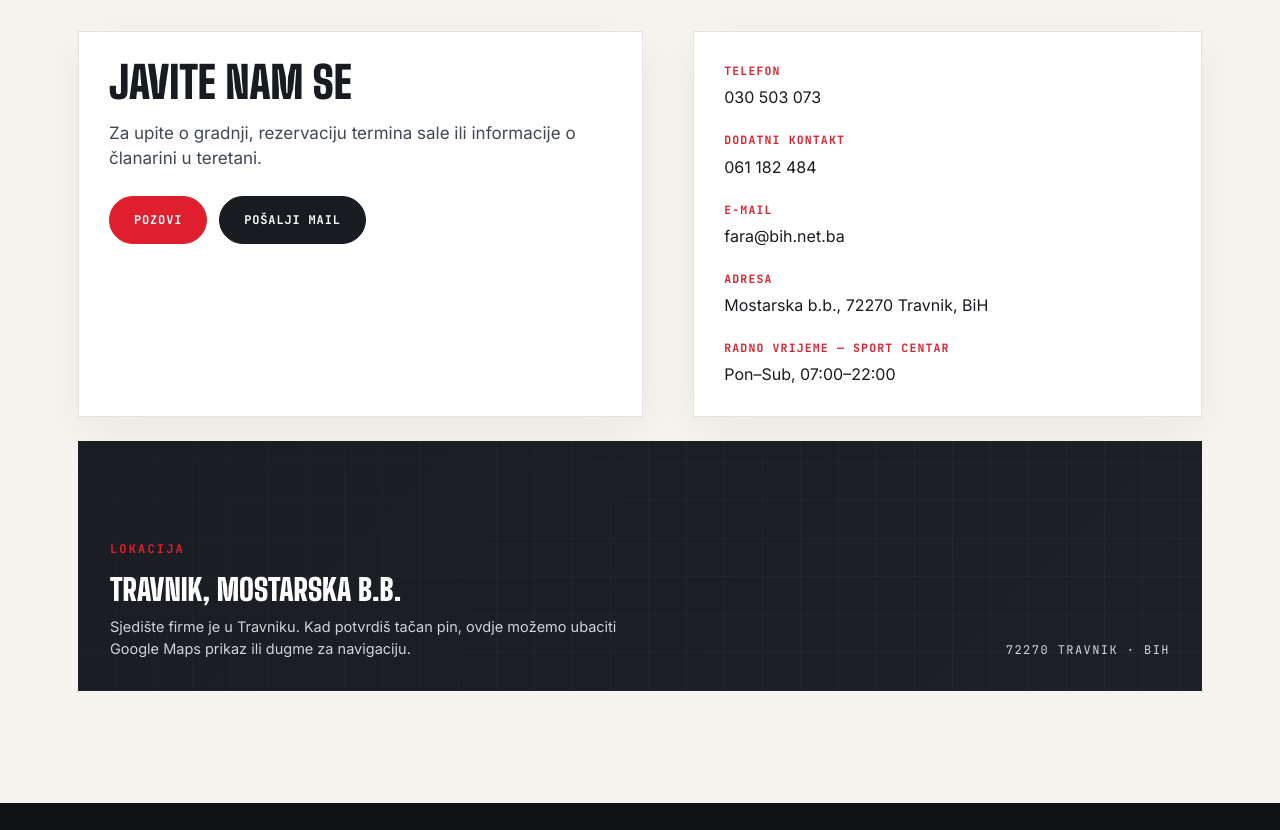
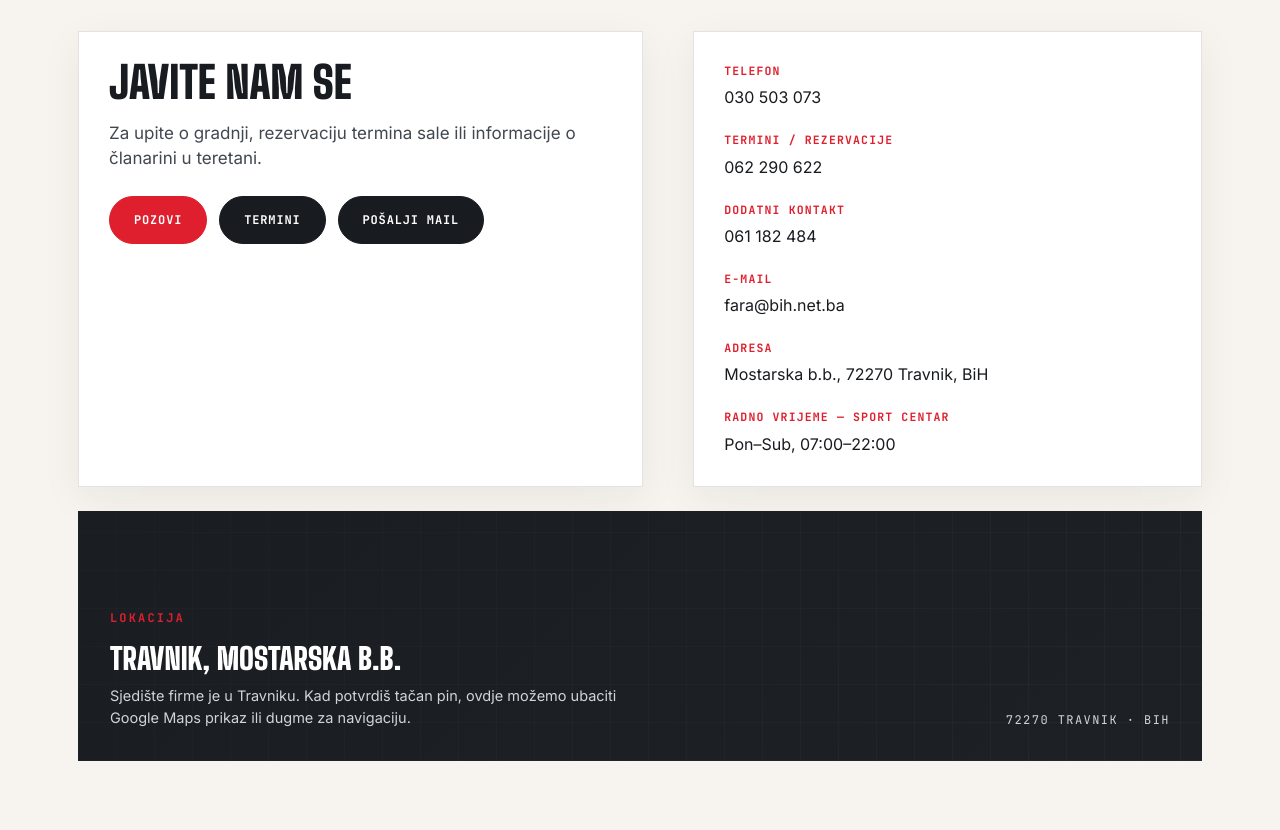
Before and after one commit to BakirHadzic1/Fara, a website: page fara-doo.html in a window 1280 px wide. Shown: the part 7023-7853 px from the top of the page. Drawn offline with Linux system fonts and the light colour scheme; no server answers.

Commit message:
Add booking phone number

```diff
--- a/fara-doo.html
+++ b/fara-doo.html
@@ -366,12 +366,15 @@
         <p class="section-lead">Za upite o gradnji, rezervaciju termina sale ili informacije o članarini u teretani.</p>
         <div class="contact-actions">
           <a href="tel:+38730503073" class="btn btn-primary">Pozovi</a>
+          <a href="tel:+38762290622" class="btn btn-dark">Termini</a>
           <a href="mailto:fara@bih.net.ba" class="btn btn-dark">Pošalji mail</a>
         </div>
       </div>
       <dl class="contact-block">
         <dt>Telefon</dt>
         <dd>030 503 073</dd>
+        <dt>Termini / rezervacije</dt>
+        <dd>062 290 622</dd>
         <dt>Dodatni kontakt</dt>
         <dd>061 182 484</dd>
         <dt>E-mail</dt>
```
Also changed, not shown: index.html (+3 -0 lines).
